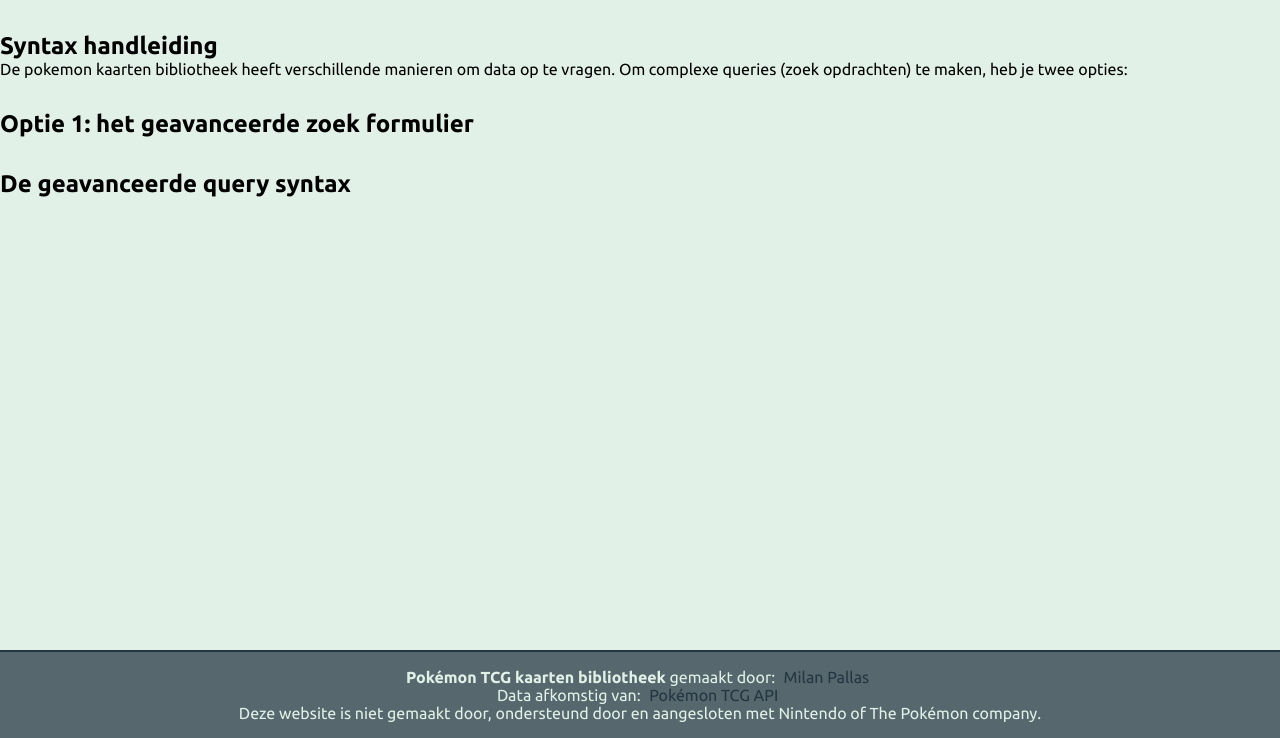
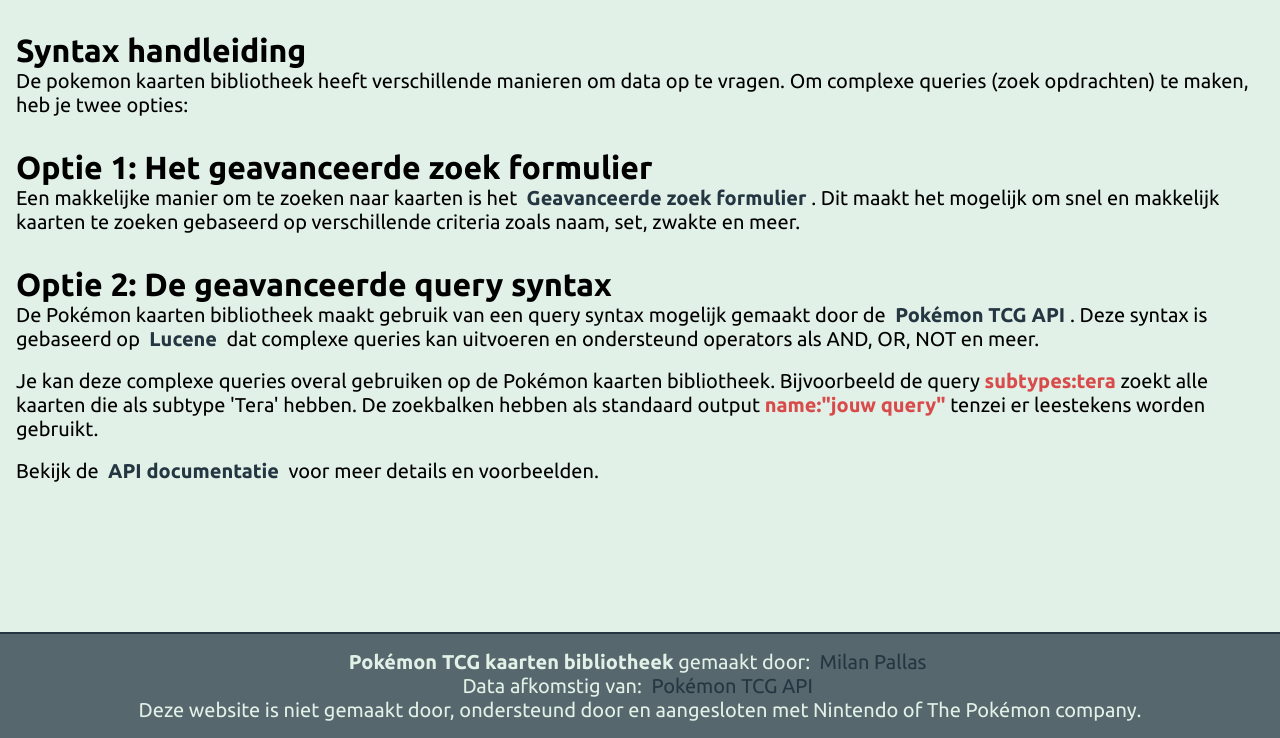
Before and after one commit to MossGuy/pokemon_tcg, a PHP site: page /syntax.php in a window 1280 px wide. Shown: the part 62-800 px from the top of the page. Run offline with PHP 8.4, Linux system fonts and the light colour scheme.

Commit message:
syntax pagina afgemaakt en eigen css bestand gegeven

```diff
--- a/api_debug.php
+++ b/api_debug.php
@@ -3,9 +3,8 @@ require_once "./php_functies/api_check.php";
 
 $url = "https://api.pokemontcg.io/v2/cards?q=name:sceptile&pageSize=1";
 $result = fetch_from_api($url);
+$navbar_include = "unavailable";
 ?>
-
-<?php $navbar_include = "unavailable"; ?>
 <!DOCTYPE html>
 <html lang="nl">
 <head>
--- a/index.php
+++ b/index.php
@@ -1,3 +1,4 @@
+<?php $navbar_include = "unavailable";?>
 <!DOCTYPE html>
 <html lang="nl">
 <head>
--- a/stylesheets/style.css
+++ b/stylesheets/style.css
@@ -196,6 +196,14 @@ button.active {
     color: var(--accent);
 }
 
+.accent_hover {
+    transition: all 0.2s;
+}
+
+.accent_hover:hover {
+    color: var(--accent);
+}
+
 .center {
     margin-left: auto;
     margin-right: auto;
--- /dev/null
+++ b/stylesheets/syntax.css
@@ -0,0 +1,14 @@
+h1 {
+    font-size: 32px;
+}
+p {
+    font-size: 20px;
+}
+
+main .container {
+    margin: 2rem auto;
+}
+
+.textblock {
+    margin: 1rem;
+}
--- a/syntax.php
+++ b/syntax.php
@@ -11,13 +11,8 @@
     <link rel="manifest" href="./favicon/site.webmanifest">
 
     <link rel="stylesheet" href="./stylesheets/style.css">
-    <link rel="stylesheet" href="./stylesheets/index.css">
+    <link rel="stylesheet" href="./stylesheets/syntax.css">
     <script src="./script.js" defer></script>
-    <style>
-        main .container {
-            margin: 2rem auto;
-        }
-    </style>
     <title>Pokémon TCG</title>
 </head>
 <body>
@@ -25,23 +20,42 @@
 
     <main>
         <section class="container">
+            <div class="textblock">
                 <h1>Syntax handleiding</h1>
                 <p>
                     De pokemon kaarten bibliotheek heeft verschillende manieren om data op te vragen.
                     Om complexe queries (zoek opdrachten) te maken, heb je twee opties:
                 </p>
+            </div>
         </section>
+
         <section class="container">
-            <h1>Optie 1: het geavanceerde zoek formulier</h1>
+            <div class="textblock">
+                <h1>Optie 1: Het geavanceerde zoek formulier</h1>
                 <p>
+                    Een makkelijke manier om te zoeken naar kaarten is het <a class="accent_hover" href=""><strong>Geavanceerde zoek formulier</strong></a>.
+                    Dit maakt het mogelijk om snel en makkelijk kaarten te zoeken gebaseerd op verschillende criteria zoals naam, set, zwakte en meer.
+                </p>
+            </div>
+        </section>
 
+        <section class="container">
+            <div class="textblock">
+                <h1>Optie 2: De geavanceerde query syntax</h1>
+                <p>
+                    De Pokémon kaarten bibliotheek maakt gebruik van een query syntax mogelijk gemaakt door de <a class="accent_hover" href="https://pokemontcg.io/"><strong>Pokémon TCG API</strong></a>.
+                    Deze syntax is gebaseerd op <a class="accent_hover" href="https://www.lucenetutorial.com/lucene-query-syntax.html"><strong>Lucene</strong></a> dat complexe queries kan uitvoeren en ondersteund operators als AND, OR, NOT en meer.
                 </p>
-        </section>
-        <section class="container">
-            <h1>De geavanceerde query syntax</h1>
+                <br>
                 <p>
-
+                    Je kan deze complexe queries overal gebruiken op de Pokémon kaarten bibliotheek. Bijvoorbeeld de query <span class="accent"><strong>subtypes:tera</strong></span> zoekt alle kaarten die als subtype 'Tera' hebben.
+                    De zoekbalken hebben als standaard output <span class="accent"><strong>name:"jouw query"</strong></span> tenzei er leestekens worden gebruikt.
                 </p>
+                <br>
+                <p>
+                    Bekijk de <a class="accent_hover" href="https://docs.pokemontcg.io/"><strong>API documentatie</strong></a> voor meer details en voorbeelden.
+                </p>
+            </div>
         </section>
     </main>
 
```
Lines whose indentation alone changed are shown as unchanged.
